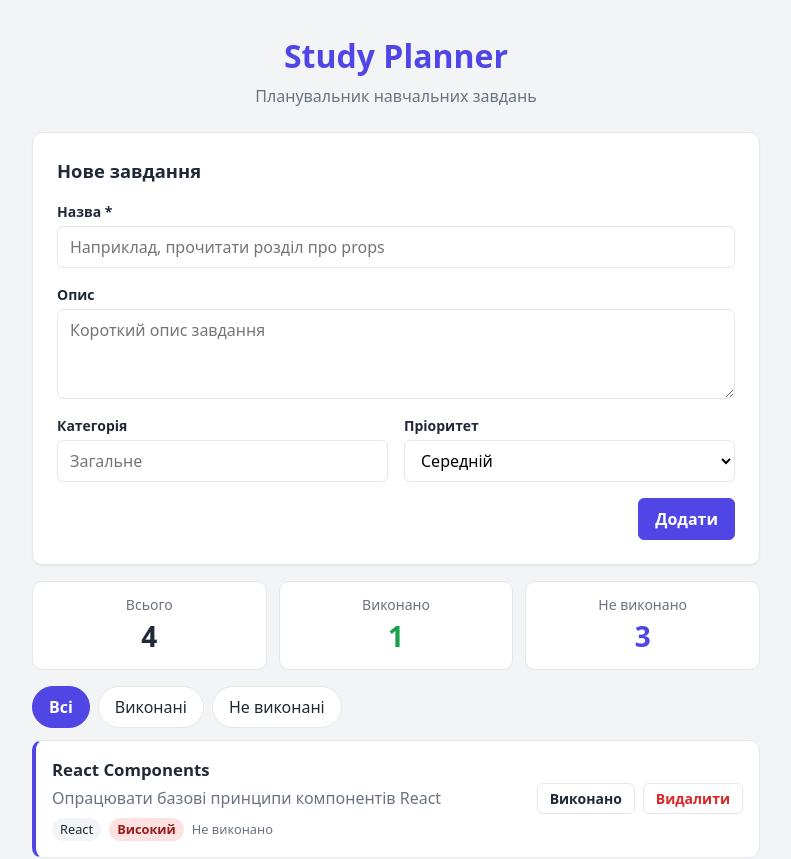
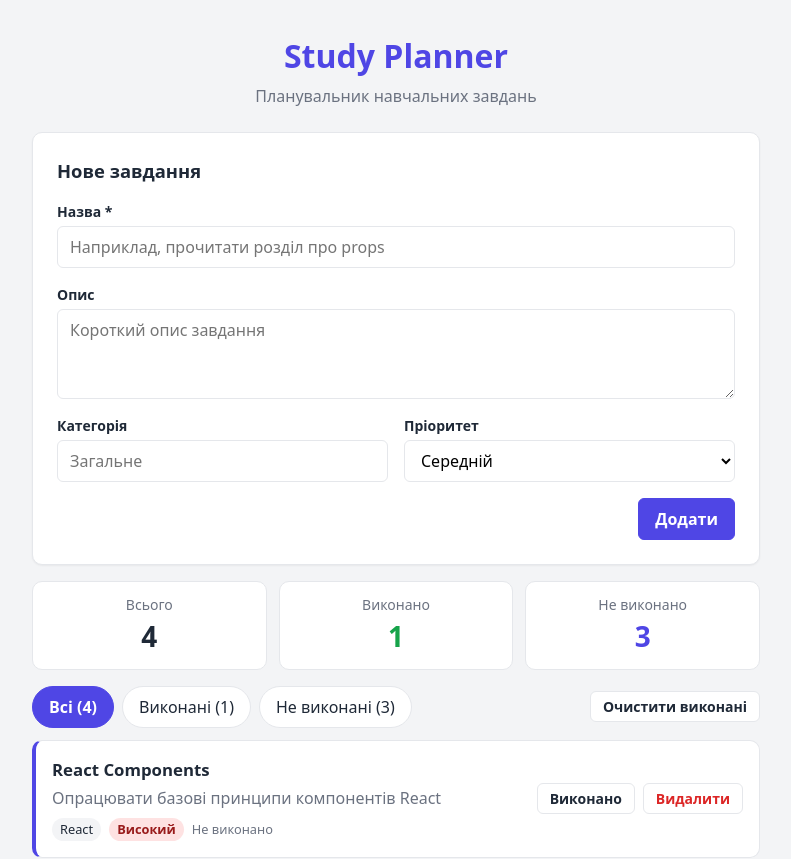
Before and after one commit to faenxi/study-planner, a React (Vite) app: page / in a window 1280 px wide. Shown: the top 859 px of the page, without its empty margins (244-1035 px from the left). Built offline with nearby package versions, Linux system fonts and the light colour scheme.

Commit message:
feat(lab-08): add filter counters and clear completed button

```diff
--- a/src/App.tsx
+++ b/src/App.tsx
@@ -27,6 +27,13 @@ function App() {
   // Фільтр змінює лише те, що показується. Вихідний масив tasks залишається без змін.
   const visibleTasks = tasks.filter((task) => matchesFilter(task, filter))
 
+  // Лічильники для кнопок фільтра теж похідні дані, окремий state не потрібен
+  const counts: Record<TaskFilter, number> = {
+    all: tasks.length,
+    completed: tasks.filter((task) => task.completed).length,
+    active: tasks.filter((task) => !task.completed).length,
+  }
+
   // Immutable update: створюємо НОВИЙ масив, а не викликаємо push у старому.
   // id обчислюється всередині updater-функції, тому завжди спирається на актуальний масив.
   function handleAddTask(newTask: NewTask) {
@@ -48,6 +55,11 @@ function App() {
     setTasks((prevTasks) => prevTasks.filter((task) => task.id !== id))
   }
 
+  // Immutable update: залишаємо лише невиконані завдання
+  function handleClearCompleted() {
+    setTasks((prevTasks) => prevTasks.filter((task) => !task.completed))
+  }
+
   return (
     <div className="app">
       <Header />
@@ -55,7 +67,12 @@ function App() {
         <TaskForm onAddTask={handleAddTask} />
         <TaskStats tasks={tasks} />
         <section className="app__tasks">
-          <TaskFilters filter={filter} onFilterChange={setFilter} />
+          <TaskFilters
+            filter={filter}
+            counts={counts}
+            onFilterChange={setFilter}
+            onClearCompleted={handleClearCompleted}
+          />
           <TaskList
             tasks={visibleTasks}
             hasAnyTasks={tasks.length > 0}
--- a/src/components/TaskFilters.scss
+++ b/src/components/TaskFilters.scss
@@ -4,6 +4,14 @@
   display: flex;
   flex-wrap: wrap;
   gap: $space-2;
+  align-items: center;
+  justify-content: space-between;
+
+  &__group {
+    display: flex;
+    flex-wrap: wrap;
+    gap: $space-2;
+  }
 
   &__button {
     padding: $space-2 $space-4;
--- a/src/components/TaskFilters.tsx
+++ b/src/components/TaskFilters.tsx
@@ -4,12 +4,16 @@ import './TaskFilters.scss'
 
 interface TaskFiltersProps {
   filter: TaskFilter
+  /** Кількість завдань для кожного фільтра: показується у кнопках. */
+  counts: Record<TaskFilter, number>
   onFilterChange: (filter: TaskFilter) => void
+  onClearCompleted: () => void
 }
 
-function TaskFilters({ filter, onFilterChange }: TaskFiltersProps) {
+function TaskFilters({ filter, counts, onFilterChange, onClearCompleted }: TaskFiltersProps) {
   return (
-    <div className="task-filters" role="group" aria-label="Фільтр завдань">
+    <div className="task-filters">
+      <div className="task-filters__group" role="group" aria-label="Фільтр завдань">
         {FILTERS.map((option) => {
           const isActive = option === filter
 
@@ -21,10 +25,18 @@ function TaskFilters({ filter, onFilterChange }: TaskFiltersProps) {
               aria-pressed={isActive}
               onClick={() => onFilterChange(option)}
             >
-            {FILTER_LABELS[option]}
+              {FILTER_LABELS[option]} ({counts[option]})
             </button>
           )
         })}
+      </div>
+
+      {/* Умовний рендеринг: кнопка потрібна лише тоді, коли є що очищати */}
+      {counts.completed > 0 && (
+        <button type="button" className="button button--secondary button--small" onClick={onClearCompleted}>
+          Очистити виконані
+        </button>
+      )}
     </div>
   )
 }
```
Lines whose indentation alone changed are shown as unchanged.
